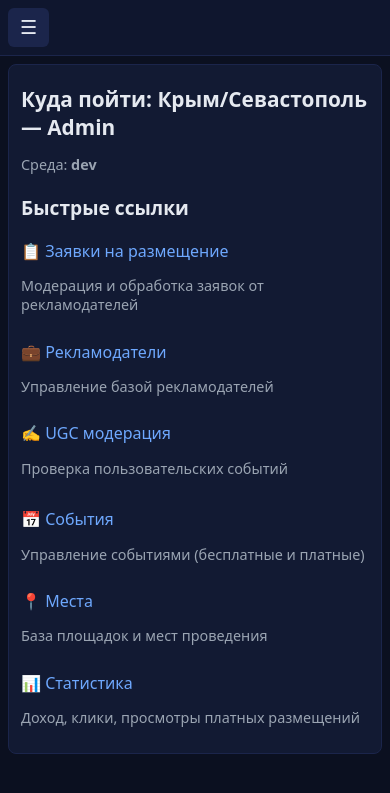
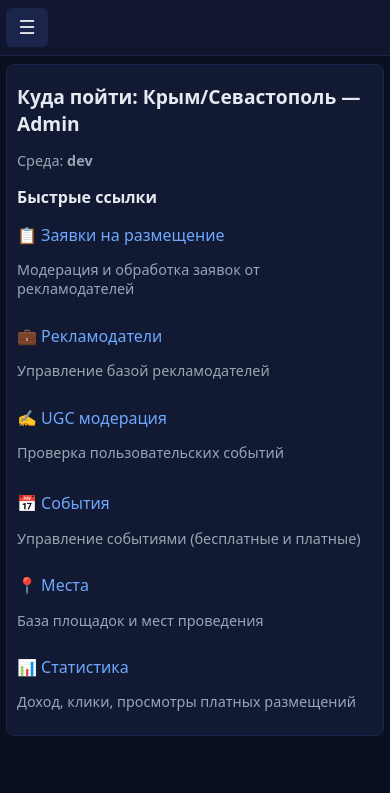
Before and after one commit to asex9876/cudaCrimea, a FastAPI app: page / in a window 390 px wide. Shown: the top 793 px of the page. Run offline with FastAPI, Linux system fonts and the light colour scheme.

Commit message:
Fix: Prevent mobile overflow with strict width constraints
Critical overflow fixes for mobile devices:

Global fixes (base.html):
- Added * { box-sizing: border-box } to all elements
- Set overflow-x: hidden on html and body
- Added max-width: 100% to all major containers
- Set width: 100vw on body for mobile
- Reduced padding on mobile (1rem → 0.5rem → 0.4rem)
- Added word-break: break-word to prevent text overflow
- Limited table-container to 100vw max-width
- Compressed navigation spacing and font sizes
- Toast notifications now respect viewport width

Parsers page fixes:
- All grids explicitly set to width: 100%
- Parser cards with overflow: hidden
- Responsive toggle switches (smaller on mobile)
- Textarea font-size override for mobile
- Flexbox headers changed to column layout on mobile
- All buttons and inputs with box-sizing: border-box
- Reduced stat card sizes (28px → 24px → 20px)

Breakpoint adjustments:
- 768px: Reduced all padding/spacing by 25%
- 480px: Further 15-20% reduction in sizes

No element should extend beyond viewport width now.

🤖 Generated with [Claude Code](https://claude.com/claude-code)

Co-Authored-By: Claude <noreply@anthropic.com>

```diff
--- a/app/admin/templates/base.html
+++ b/app/admin/templates/base.html
@@ -5,60 +5,68 @@
     <meta name="viewport" content="width=device-width, initial-scale=1" />
     <title>{{ title or 'Admin' }}</title>
     <style>
+      * { box-sizing: border-box; }
       :root { --bg:#0b1020; --card:#121a33; --muted:#9aa4b2; --fg:#e5e9f0; --accent:#6ea8fe; }
-      body { background:var(--bg); color:var(--fg); font-family: ui-sans-serif, system-ui, -apple-system, 'Segoe UI', Roboto, 'Helvetica Neue', Arial; margin:0; }
-      a{ color:var(--accent); text-decoration:none; }
-      header { padding:1rem 1.25rem; background:#0f162e; border-bottom:1px solid #1b254b; position: sticky; top: 0; z-index: 1000; }
-      nav { display: flex; flex-wrap: wrap; gap: 0.75rem; align-items: center; }
+      html { overflow-x: hidden; }
+      body { background:var(--bg); color:var(--fg); font-family: ui-sans-serif, system-ui, -apple-system, 'Segoe UI', Roboto, 'Helvetica Neue', Arial; margin:0; overflow-x: hidden; width: 100%; }
+      a{ color:var(--accent); text-decoration:none; word-break: break-word; }
+      header { padding:1rem 1.25rem; background:#0f162e; border-bottom:1px solid #1b254b; position: sticky; top: 0; z-index: 1000; width: 100%; }
+      nav { display: flex; flex-wrap: wrap; gap: 0.75rem; align-items: center; max-width: 100%; }
       nav a { white-space: nowrap; }
-      .wrap { padding:1rem; max-width: 100%; overflow-x: hidden; }
-      .card { background:var(--card); border:1px solid #1b254b; border-radius:12px; padding:1rem; }
-      table { width:100%; border-collapse:collapse; font-size: 0.9rem; }
-      th, td { padding:.5rem .75rem; border-bottom:1px solid #1b254b; vertical-align:top; }
-      input, select, textarea { background:#0b1226; color:var(--fg); border:1px solid #1b254b; border-radius:8px; padding:.5rem .6rem; width:100%; box-sizing: border-box; font-size: 16px; }
-      .btn { background:#1b254b; border:1px solid #2a386a; color:var(--fg); padding:.4rem .8rem; border-radius:8px; cursor:pointer; white-space: nowrap; }
-      .row { display:flex; gap:1rem; flex-wrap:wrap; }
-      .col { flex:1 1 320px; }
+      .wrap { padding:1rem; max-width: 100vw; overflow-x: hidden; }
+      .card { background:var(--card); border:1px solid #1b254b; border-radius:12px; padding:1rem; max-width: 100%; overflow: hidden; }
+      table { width:100%; border-collapse:collapse; font-size: 0.9rem; max-width: 100%; }
+      th, td { padding:.5rem .75rem; border-bottom:1px solid #1b254b; vertical-align:top; word-break: break-word; }
+      input, select, textarea { background:#0b1226; color:var(--fg); border:1px solid #1b254b; border-radius:8px; padding:.5rem .6rem; width:100%; max-width: 100%; box-sizing: border-box; font-size: 16px; }
+      .btn { background:#1b254b; border:1px solid #2a386a; color:var(--fg); padding:.4rem .8rem; border-radius:8px; cursor:pointer; white-space: nowrap; display: inline-block; box-sizing: border-box; }
+      .row { display:flex; gap:1rem; flex-wrap:wrap; max-width: 100%; }
+      .col { flex:1 1 320px; min-width: 0; }
       .muted { color:var(--muted); font-size:.9rem; }
       .mt1{ margin-top:1rem; }
       .right { text-align:right; }
+      h1, h2, h3, h4, h5, h6 { word-wrap: break-word; overflow-wrap: break-word; max-width: 100%; }
+      pre, code { overflow-x: auto; max-width: 100%; }
+      img { max-width: 100%; height: auto; }
 
       /* Mobile Responsive Styles */
       @media (max-width: 768px) {
-        header { padding: 0.75rem; }
-        nav { font-size: 0.85rem; gap: 0.5rem; }
-        nav a { padding: 0.4rem 0.6rem; background: #1b254b; border-radius: 6px; }
+        body { width: 100vw; overflow-x: hidden; }
+        header { padding: 0.75rem 0.5rem; width: 100%; box-sizing: border-box; }
+        nav { font-size: 0.85rem; gap: 0.5rem; width: 100%; }
+        nav a { padding: 0.4rem 0.6rem; background: #1b254b; border-radius: 6px; font-size: 0.8rem; }
         nav a[style*="float:right"] { float: none !important; margin-left: auto; }
-        .wrap { padding: 0.75rem; }
-        .card { padding: 0.75rem; border-radius: 8px; }
-        h1, h2 { font-size: 1.5rem; margin: 0.5rem 0; }
-        h3 { font-size: 1.2rem; }
+        .wrap { padding: 0.75rem 0.5rem; width: 100%; box-sizing: border-box; }
+        .card { padding: 0.75rem; border-radius: 8px; width: 100%; box-sizing: border-box; }
+        h1, h2 { font-size: 1.3rem; margin: 0.5rem 0; }
+        h3 { font-size: 1.1rem; }
 
         /* Scrollable tables */
-        .table-container { overflow-x: auto; -webkit-overflow-scrolling: touch; margin: 0 -0.75rem; padding: 0 0.75rem; }
-        table { min-width: 600px; font-size: 0.85rem; }
-        th, td { padding: 0.4rem 0.5rem; font-size: 0.85rem; }
+        .table-container { overflow-x: auto; -webkit-overflow-scrolling: touch; margin: 0 -0.5rem; padding: 0 0.5rem; width: 100vw; max-width: 100%; }
+        table { min-width: 600px; font-size: 0.85rem; width: 100%; }
+        th, td { padding: 0.4rem 0.3rem; font-size: 0.8rem; white-space: nowrap; }
 
         /* Form adjustments */
-        input, select, textarea { font-size: 16px; padding: 0.6rem; }
-        .btn { padding: 0.6rem 1rem; font-size: 0.9rem; width: 100%; }
+        input, select, textarea { font-size: 16px; padding: 0.6rem 0.5rem; width: 100%; max-width: 100%; }
+        .btn { padding: 0.6rem 0.8rem; font-size: 0.85rem; width: 100%; max-width: 100%; box-sizing: border-box; }
 
         /* Grid adjustments */
-        .row { gap: 0.75rem; }
-        .col { flex: 1 1 100%; }
+        .row { gap: 0.75rem; width: 100%; }
+        .col { flex: 1 1 100%; width: 100%; min-width: 0; }
 
         /* Toast notifications */
-        #toast-container { top: 10px; right: 10px; left: 10px; max-width: none; }
+        #toast-container { top: 10px; right: 10px; left: 10px; max-width: calc(100vw - 20px); }
       }
 
       @media (max-width: 480px) {
-        header { padding: 0.5rem; }
-        nav { font-size: 0.75rem; gap: 0.4rem; }
-        nav a { padding: 0.35rem 0.5rem; }
-        .wrap { padding: 0.5rem; }
-        table { min-width: 500px; font-size: 0.8rem; }
-        th, td { padding: 0.3rem 0.4rem; }
-        h1, h2 { font-size: 1.3rem; }
+        header { padding: 0.5rem 0.4rem; }
+        nav { font-size: 0.75rem; gap: 0.3rem; }
+        nav a { padding: 0.3rem 0.4rem; font-size: 0.75rem; }
+        .wrap { padding: 0.5rem 0.4rem; }
+        .card { padding: 0.6rem; }
+        table { min-width: 500px; font-size: 0.75rem; }
+        th, td { padding: 0.3rem 0.2rem; font-size: 0.75rem; }
+        h1, h2 { font-size: 1.2rem; }
+        h3 { font-size: 1rem; }
       }
 
       /* Mobile Navigation Menu */
```
Also changed, not shown: app/admin/templates/parsers.html (+76 -23 lines).
